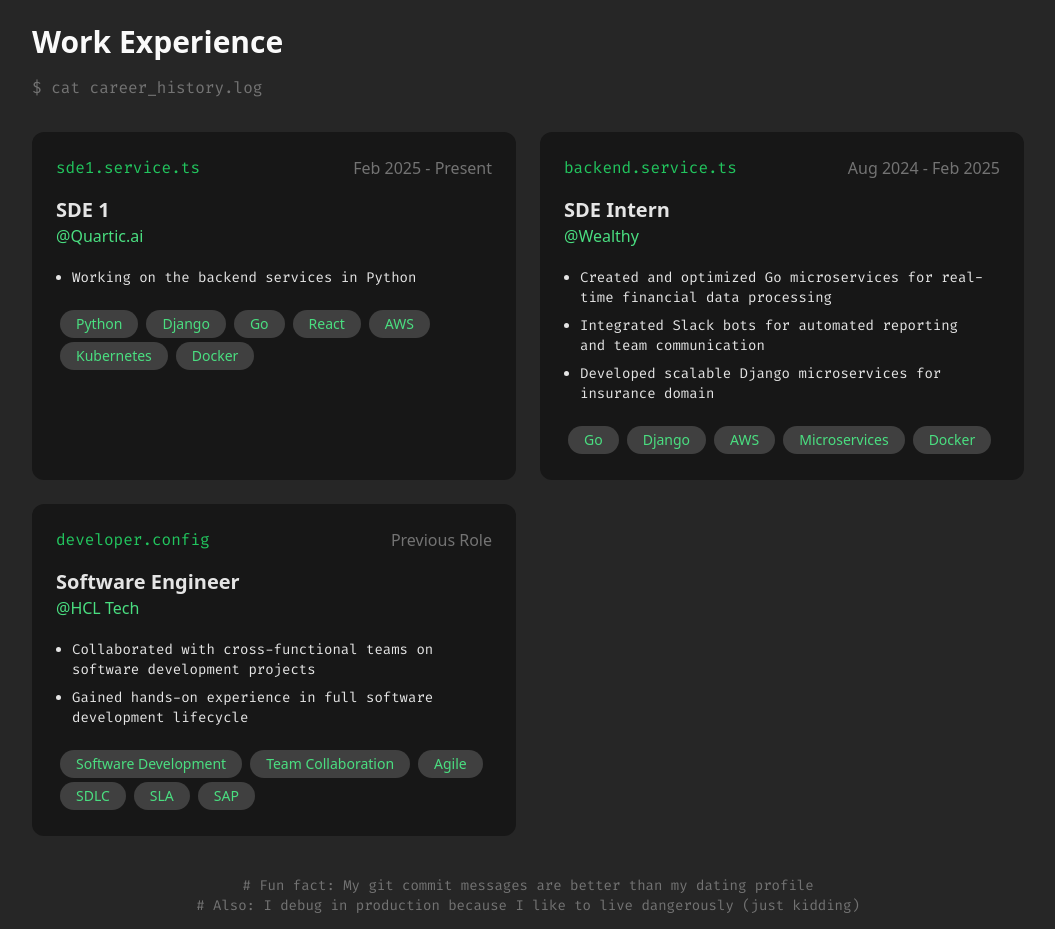
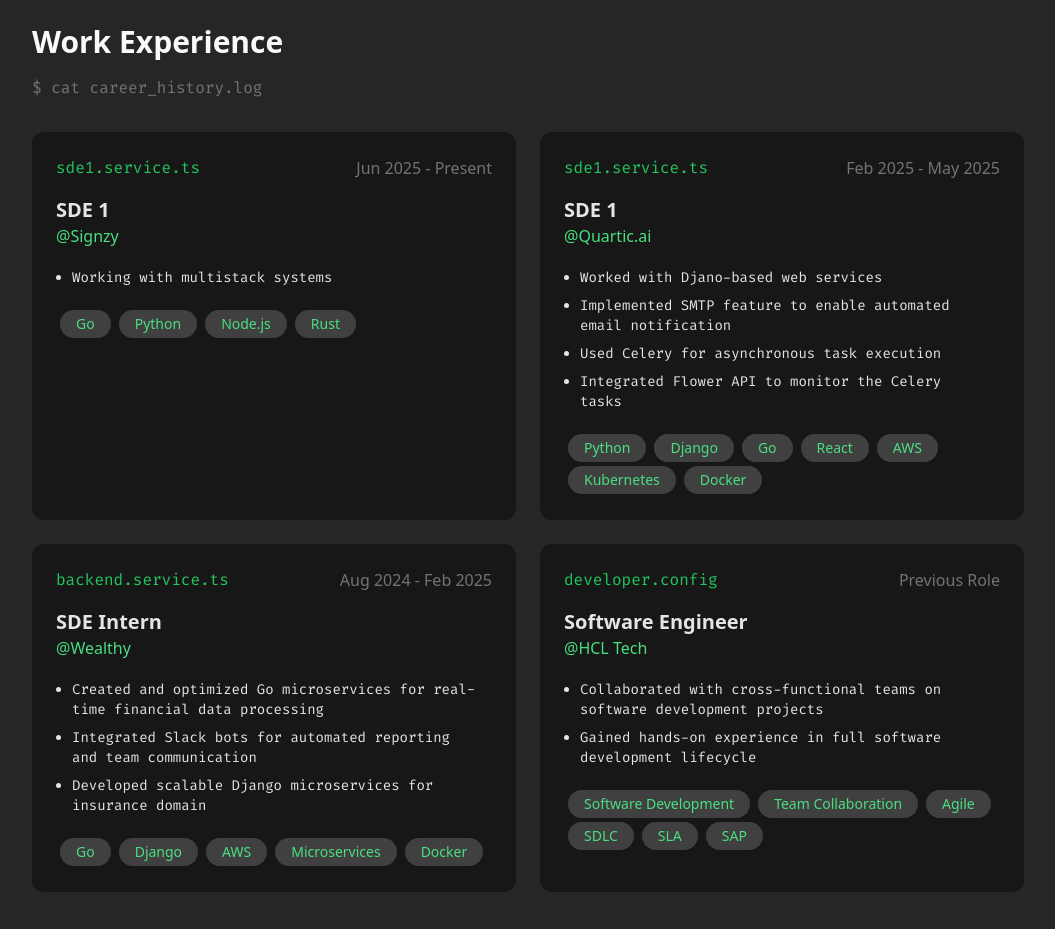
Before and after one commit to yasharya2901/my_portfolio_website, a Next.js app: page / in a window 1280 px wide. Shown: the part 2160-3089 px from the top of the page, without its empty margins (112-1167 px from the left). Built offline with nearby package versions, Linux system fonts and the light colour scheme.

Commit message:
Add the latest work experience

```diff
--- a/src/app/components/WorkExperience/WorkExperience.tsx
+++ b/src/app/components/WorkExperience/WorkExperience.tsx
@@ -3,12 +3,25 @@
 
 const workExperienceObj = [
     {
+      fileName: 'sde1.service.ts',
+      role: 'SDE 1',
+      company: 'Signzy',
+      duration: 'Jun 2025 - Present',
+      points: [
+        "Working with multistack systems"
+      ],
+      techStacks: ["Go", "Python", "Node.js", "Rust"]
+    },
+    {
         fileName: 'sde1.service.ts',
         role: 'SDE 1',
         company: 'Quartic.ai',
-        duration: 'Feb 2025 - Present',
+        duration: 'Feb 2025 - May 2025',
         points: [
-          "Working on the backend services in Python"
+          "Worked with Djano-based web services",
+          "Implemented SMTP feature to enable automated email notification",
+          "Used Celery for asynchronous task execution",
+          "Integrated Flower API to monitor the Celery tasks"
         ],
         techStacks: ["Python", "Django", "Go", "React", "AWS", "Kubernetes", "Docker"]
     },
```
